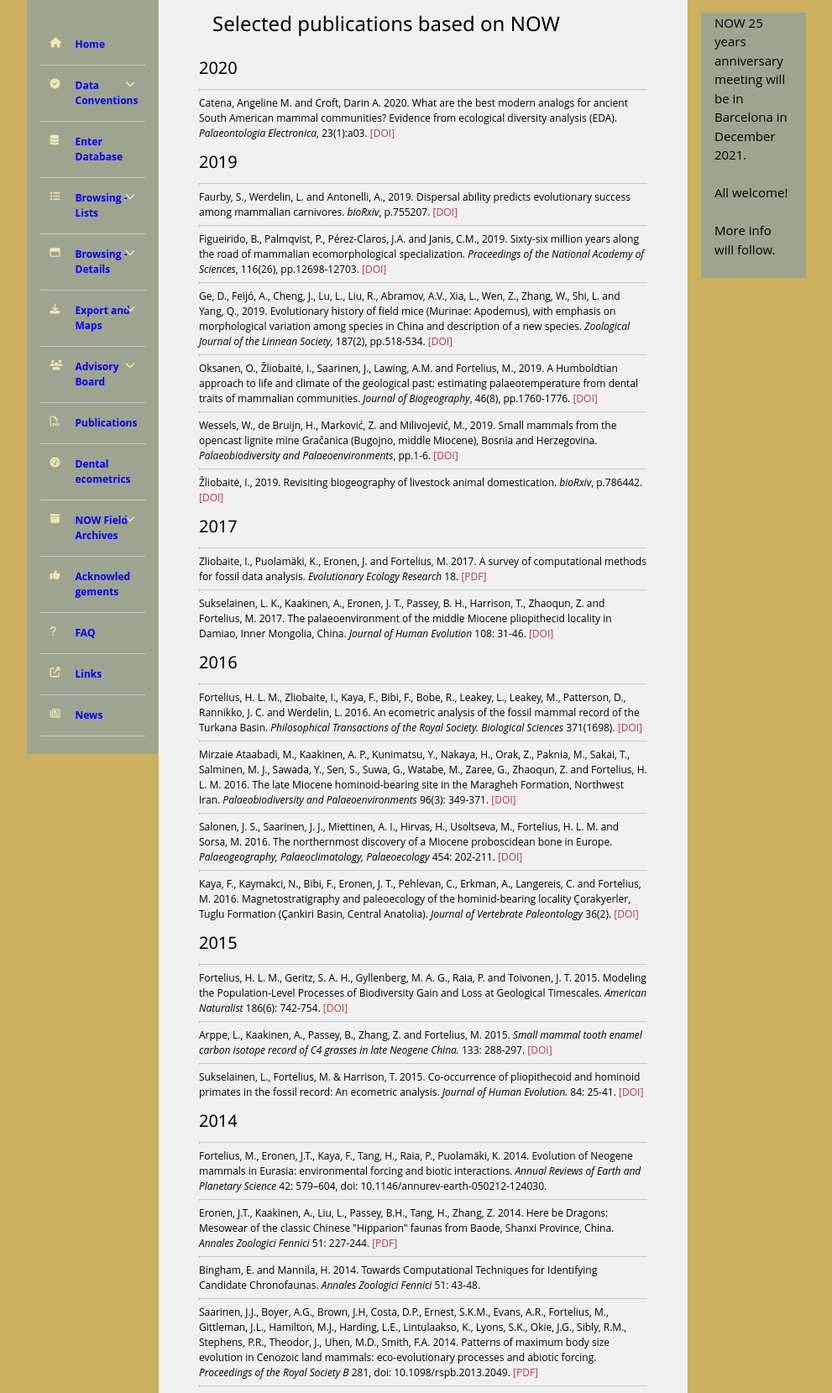
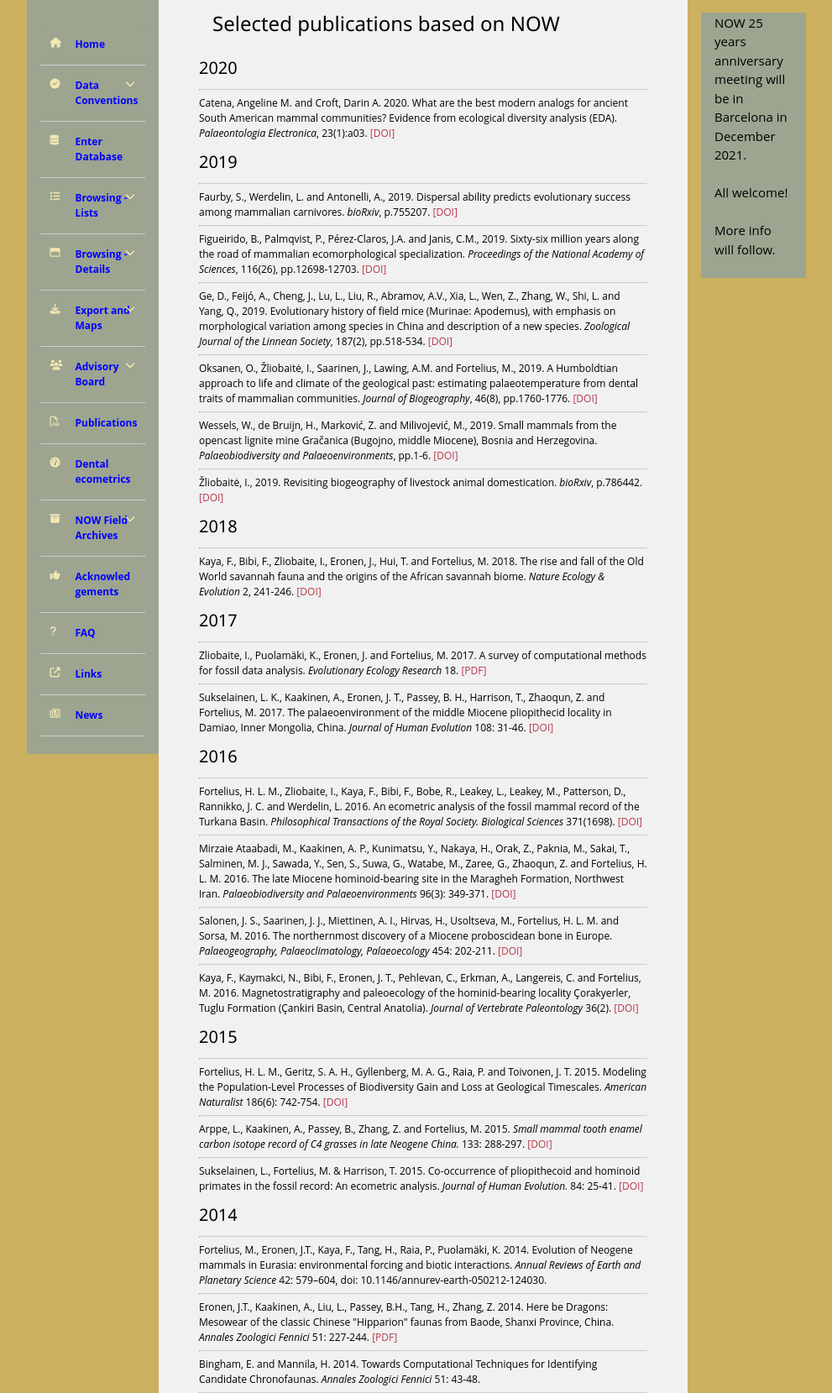
Before and after one commit to karilint/new_and_old_worlds, a Django app: template now/templates/publications.html in a window 1280 px wide. Shown: the part 267-1926 px from the top of the page at 84% size, without its empty margins (136-1127 px from the left). Run offline with Django 3.2, Linux system fonts and the light colour scheme; the template is opened without the code that fills it, so the values that code supplies are empty; some libraries are stand-ins or nearby versions.

Commit message:
Added a publication 2018

```diff
--- a/now/templates/publications.html
+++ b/now/templates/publications.html
@@ -53,6 +53,13 @@
   <hr>Žliobaitė, I., 2019. Revisiting biogeography of livestock animal domestication.
     <i>bioRxiv</i>, p.786442.
     <a href="https://doi.org/10.1101/786442" target="_blank">[DOI]</a>
+
+  <h4>2018</h4>
+
+  <hr>Kaya, F., Bibi, F., Zliobaite, I., Eronen, J., Hui, T. and Fortelius, M. 2018.
+  The rise and fall of the Old World savannah fauna and the origins of the African savannah biome.
+  <i>Nature Ecology & Evolution</i> 2, 241-246.
+  <a href="https://doi.org/10.1038/s41559-017-0414-1" target="_blank">[DOI]</a>
 
   <h4>2017</h4>
 
```
